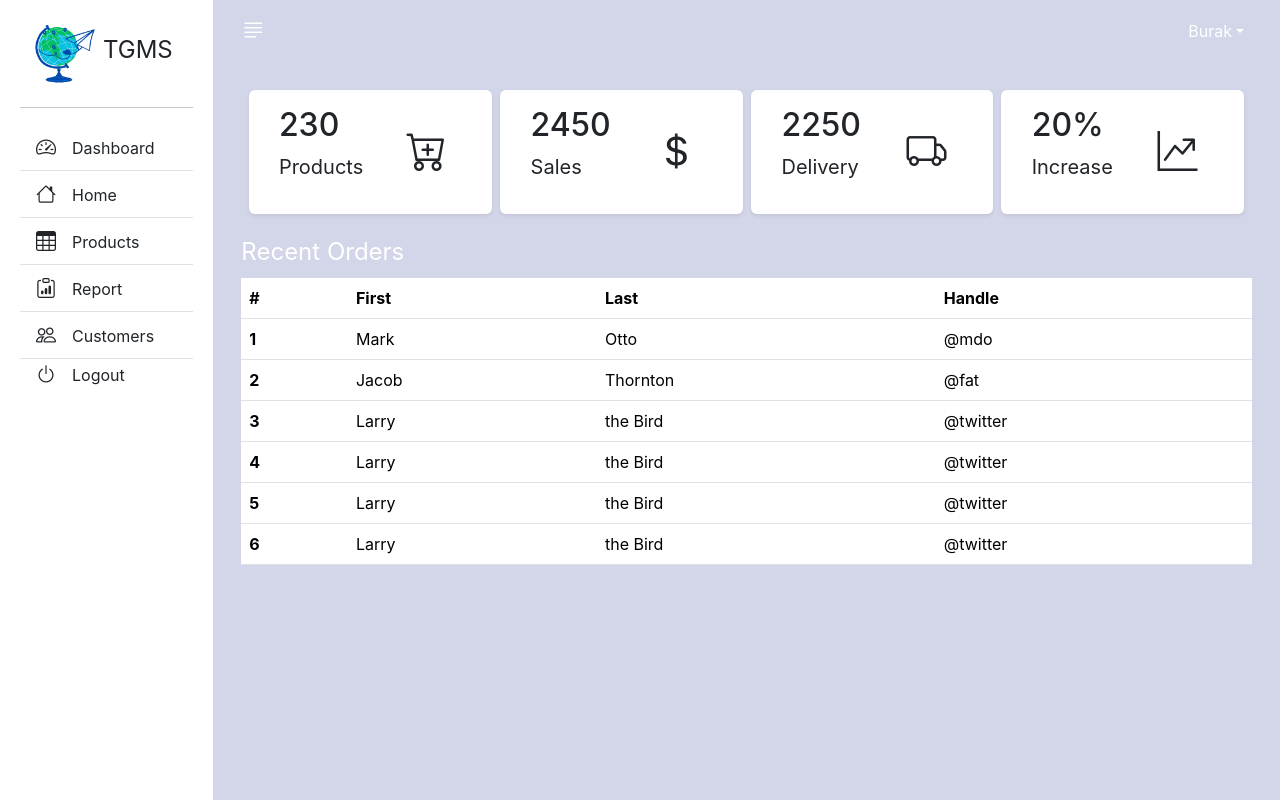
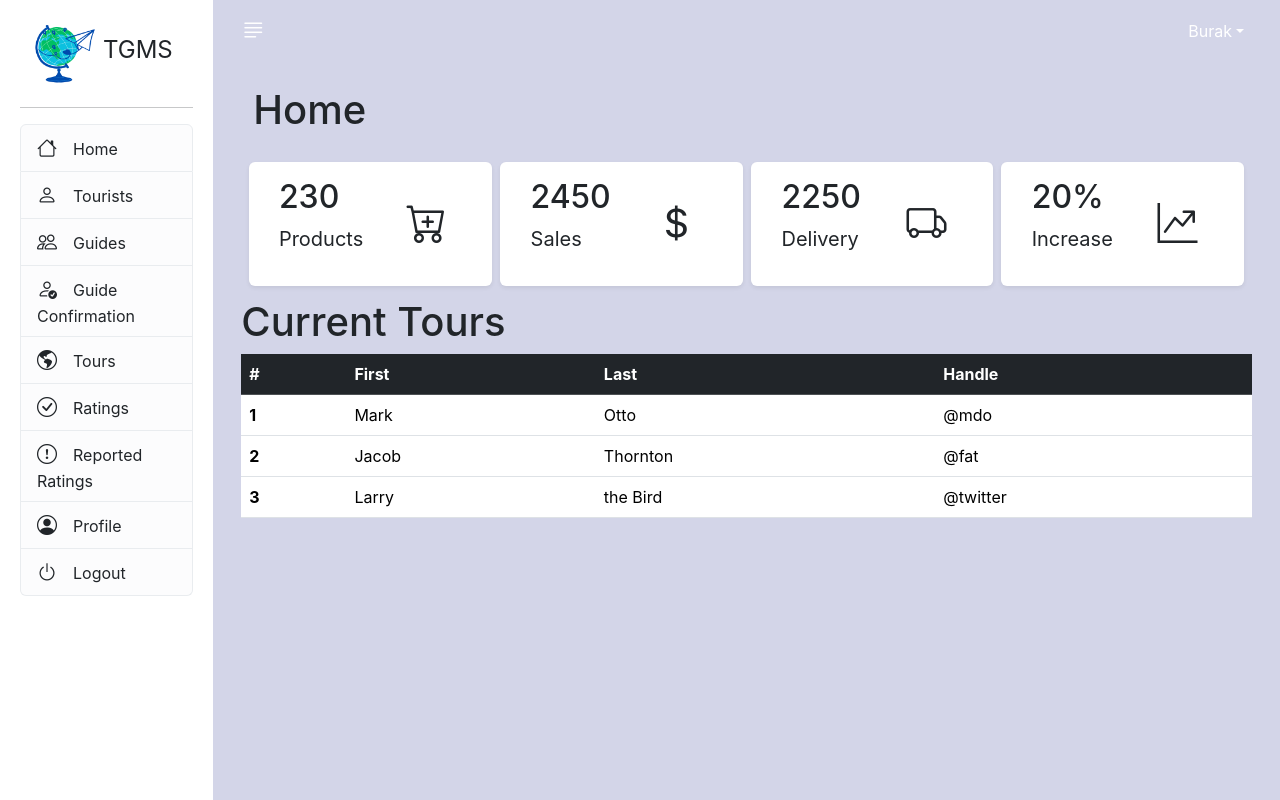
Before and after one commit to buraksazli/TourismGuideManSys-Frontend, a React (Create React App) app: page /home in a window 1280 px wide. Built offline with nearby package versions, Linux system fonts and the light colour scheme; the HTML template or start-up script is replaced by a standard one.

Commit message:
changes on sidebar

```diff
--- a/src/App.js
+++ b/src/App.js
@@ -4,7 +4,7 @@ import LoginPage from './pages/LoginPage'
 
 import HomePage from './pages/HomePage'
 
-import {BrowserRouter, Routes, Route} from 'react-router-dom'
+import {BrowserRouter, Routes, Route, Navigate} from 'react-router-dom'
 
 function App() {
 
@@ -12,8 +12,12 @@ function App() {
 
   return (
 
+
                 <BrowserRouter>
                   <Routes>
+                    <Route exact path='/' element={ <Navigate to="/login"/> }/>
+
+
                     <Route path='/login' element={<LoginPage/>}/>
                     <Route path='/home' element={<HomePage />}/>
                   </Routes>
--- a/src/Components/Home.js
+++ b/src/Components/Home.js
@@ -10,6 +10,7 @@ function Home({ Toggle }) {
             <Nav Toggle={Toggle} />
             <div className='container-fluid'>
                 <div className='row g-3 my-2'>
+                    <h1>Home</h1>
                     <div className='col-md-3 p-1'>
                        <div className='p-3 bg-white shadow-sm d-flex justify-content-around align-items-center rounded'>
                             <div>
@@ -48,10 +49,9 @@ function Home({ Toggle }) {
                         </div>
                     </div>
                 </div>
-
-            <table class="table caption-top bg-white rounded mt-2">
-                <caption className='text-white fs-4'>Recent Orders</caption>
-                <thead>
+                <h1>Current Tours</h1>
+                <table className="table table-hover">
+                    <thead className="thead table-dark">
                         <tr>
                         <th scope="col">#</th>
                         <th scope="col">First</th>
@@ -78,26 +78,10 @@ function Home({ Toggle }) {
                         <td>the Bird</td>
                         <td>@twitter</td>
                         </tr>
-                    <tr>
-                        <th scope="row">4</th>
-                            <td>Larry</td>
-                            <td>the Bird</td>
-                            <td>@twitter</td>
-                    </tr>
-                    <tr>
-                        <th scope="row">5</th>
-                        <td>Larry</td>
-                        <td>the Bird</td>
-                        <td>@twitter</td>
-                    </tr>
-                    <tr>
-                        <th scope="row">6</th>
-                        <td>Larry</td>
-                        <td>the Bird</td>
-                        <td>@twitter</td>
-                        </tr>
                     </tbody>
                     </table>
+
+
         </div>
         )
     }
--- a/src/Components/Login.js
+++ b/src/Components/Login.js
@@ -17,28 +17,30 @@ function Login() {
 
   return (
     <>
-    <div className='d-flex flex-column pb-5 w-25 ' >
+
+    <div className='d-flex flex-column pb-5 col-md-3 col-md-offset-1 col-xs-12' >
 
       <div className='d-flex flex-row justify-content-center'>
         <img src={logo} alt="Logo" style={{height:75, width:75}} />
         <h3 className='pt-3' ><b>Login</b></h3>
       </div>
       <form  onSubmit={handleSubmit}>
-        <div className="form-group mt-3">
+        <div className="form-group mt-3 ">
 
-          <input type="email" className="form-control h-100" style={{backgroundColor: "#e4e5f1"}} id="InputEmail1"  onChange={(e) => setUsername(e.target.value)} aria-describedby="emailHelp" placeholder="Enter email"></input>
+          <input type="email" className="form-control h-100 " style={{backgroundColor: "#e4e5f1"}} id="InputEmail1"  onChange={(e) => setUsername(e.target.value)} aria-describedby="emailHelp" placeholder="Enter email"></input>
 
         </div>
         <div className="form-group mt-3">
 
-          <input type="password" className="form-control" style={{backgroundColor: "#e4e5f1"}} id="InputPassword1"  onChange={(e) => setPassword(e.target.value)}  placeholder="Password"></input>
+          <input type="password" className="form-control" style={{backgroundColor: "#e4e5f1"}} id="InputPassword1"  onChange={(e) => setPassword(e.target.value)}  placeholder="Enter Password"></input>
         </div>
         <div className='d-flex justify-content-center mt-3'>
-        <button type="submit" className="btn btn-primary w-100">Login</button>
+          <button type="submit" className="btn btn-dark w-100">Login</button>
         </div>
       </form>
 
      </div>
+
     </>
   );
 }
--- a/src/Components/Sidebar.js
+++ b/src/Components/Sidebar.js
@@ -1,6 +1,6 @@
 import React from 'react'
 import logo from '../assets/icons/logo.png'
-import { BrowserRouter ,  Link } from 'react-router-dom'
+import { Link } from 'react-router-dom'
 
 function Sidebar(){
     function handleClick() {
@@ -9,37 +9,49 @@ function Sidebar(){
     }
 
     return (
-        <div className='bg-white sidebar p-2'>
+        <div className=' sidebar p-2'>
             <div className='m-2'>
                 <img src={logo} alt="Logo" style={{height:75, width:75}} />
                 <span className='brand-name fs-4 font-weight-bold'>TGMS</span>
             </div>
             <hr className='text-dark' />
-            <div className='list-group list-group-flush'>
-                <a className='list-group-item py-2'>
-                    <i className='bi bi-speedometer2 fs-5 me-3'></i>
-                    <span >Dashboard</span>
-                </a>
-                <a className='list-group-item py-2 '>
+            <div className='list-group border-dark'>
+                <Link to={''} onClick={handleClick} className='text-dark text-decoration-none ps-3 list-group-item list-group-item-light list-group-item-action'>
                     <i className='bi bi-house fs-5 me-3'></i>
                     <span >Home</span>
-                </a>
-                <a className='list-group-item py-2'>
-                    <i className='bi bi-table fs-5 me-3'></i>
-                        <span >Products</span>
-                </a>
-                <a className='list-group-item py-2'>
-                    <i className='bi bi-clipboard-data fs-5 me-3'></i>
-                        <span >Report</span>
-                </a>
-                <a className='list-group-item py-2'>
+                </Link>
+                <Link to={''} onClick={handleClick} className='text-dark text-decoration-none ps-3 list-group-item list-group-item-light list-group-item-action'>
+                    <i className='bi bi-person fs-5 me-3'></i>
+                    <span >Tourists</span>
+                </Link>
+                <Link to={''} onClick={handleClick} className='text-dark text-decoration-none ps-3 list-group-item list-group-item-light list-group-item-action'>
                     <i className='bi bi-people fs-5 me-3'></i>
-                        <span >Customers</span>
-                </a>
-                    <Link to={'/login'} onClick={handleClick} className='text-dark text-decoration-none ps-3'>
-                        <i className='bi bi-power fs-5 me-3'></i>
-                        Logout
-                    </Link>
+                        <span >Guides</span>
+                </Link>
+                <Link to={''} onClick={handleClick} className='text-dark text-decoration-none ps-3 list-group-item list-group-item-light list-group-item-action'>
+                    <i className='bi bi-person-check fs-5 me-3'></i>
+                        <span >Guide Confirmation</span>
+                </Link>
+                <Link to={''} onClick={handleClick} className='text-dark text-decoration-none ps-3 list-group-item list-group-item-light list-group-item-action'>
+                    <i className='bi bi-globe-americas fs-5 me-3'></i>
+                        <span >Tours</span>
+                </Link>
+                <Link to={''} onClick={handleClick} className='text-dark text-decoration-none ps-3 list-group-item list-group-item-light list-group-item-action'>
+                    <i className='bi bi-check-circle fs-5 me-3'></i>
+                        <span >Ratings</span>
+                </Link>
+                <Link to={''} onClick={handleClick} className='text-dark text-decoration-none ps-3 list-group-item list-group-item-light list-group-item-action'>
+                    <i className='bi bi-exclamation-circle fs-5 me-3'></i>
+                        <span >Reported Ratings</span>
+                </Link>
+                <Link to={''} onClick={handleClick} className='text-dark text-decoration-none ps-3 list-group-item list-group-item-light list-group-item-action'>
+                    <i className='bi bi-person-circle fs-5 me-3'></i>
+                        <span >Profile</span>
+                </Link>
+                <Link to={'/login'} onClick={handleClick} className='text-dark text-decoration-none ps-3 list-group-item list-group-item-light list-group-item-action'>
+                    <i className='bi bi-power fs-5 me-3'></i>
+                    Logout
+                </Link>
             </div>
         </div>
     )
--- a/src/pages/HomePage.js
+++ b/src/pages/HomePage.js
@@ -17,7 +17,7 @@ function HomePage() {
     <>
     <div className='container-fluid  min-vh-100 ' style={{backgroundColor: "#d3d5e8"}}>
         <div className='row '>
-        {toggle && <div className='col-4 col-md-2 bg-white vh-100 position-fixed'>
+        {toggle && <div className='col-4 col-md-2  vh-100 position-fixed bg-white'>
           <Sidebar />
                       </div>}
           {toggle &&  <div className='col-4 col-md-2'></div>}
--- a/src/pages/LoginPage.js
+++ b/src/pages/LoginPage.js
@@ -7,6 +7,7 @@ function LoginPage() {
     <div className=' d-flex justify-content-center align-items-center' style={{backgroundColor: "#d3d5e8", minHeight: "100vh"} }>
       <Login />
     </div>
+
   )
 }
 
```
Lines whose indentation alone changed are shown as unchanged.
